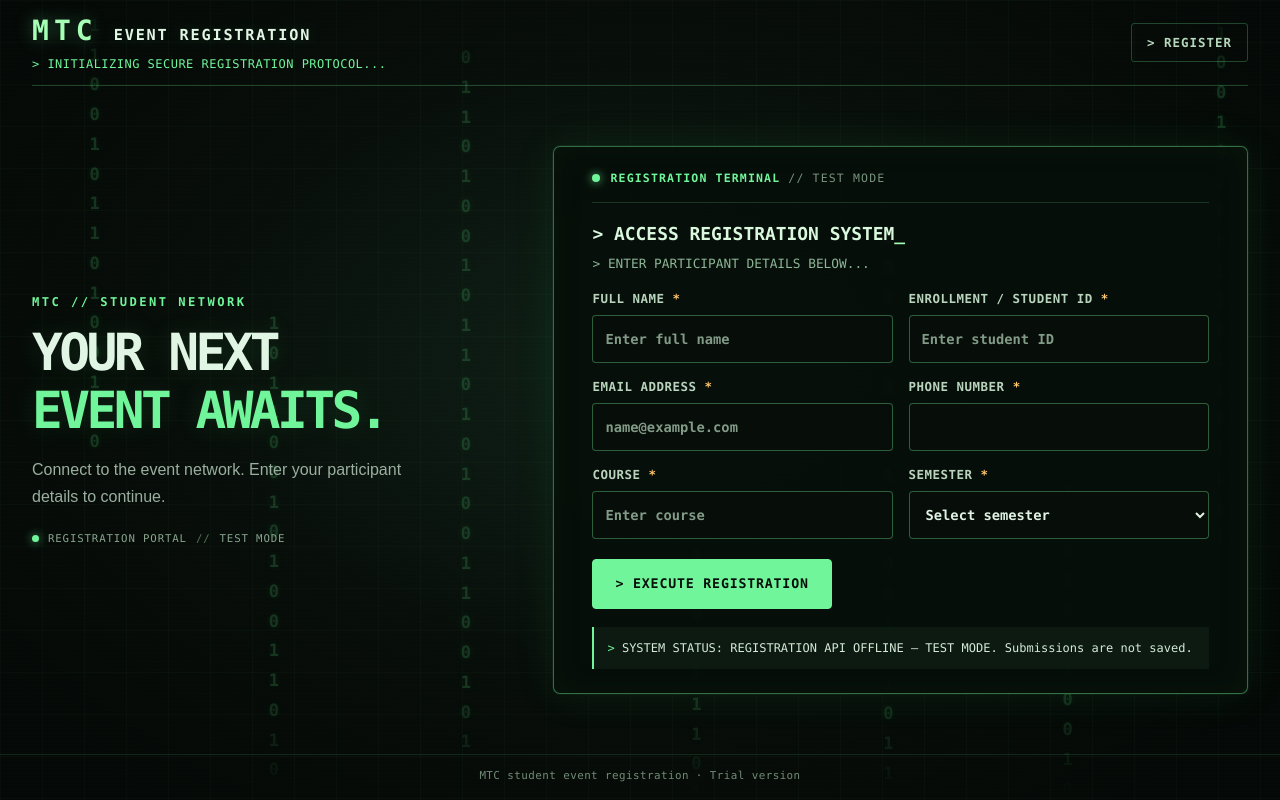
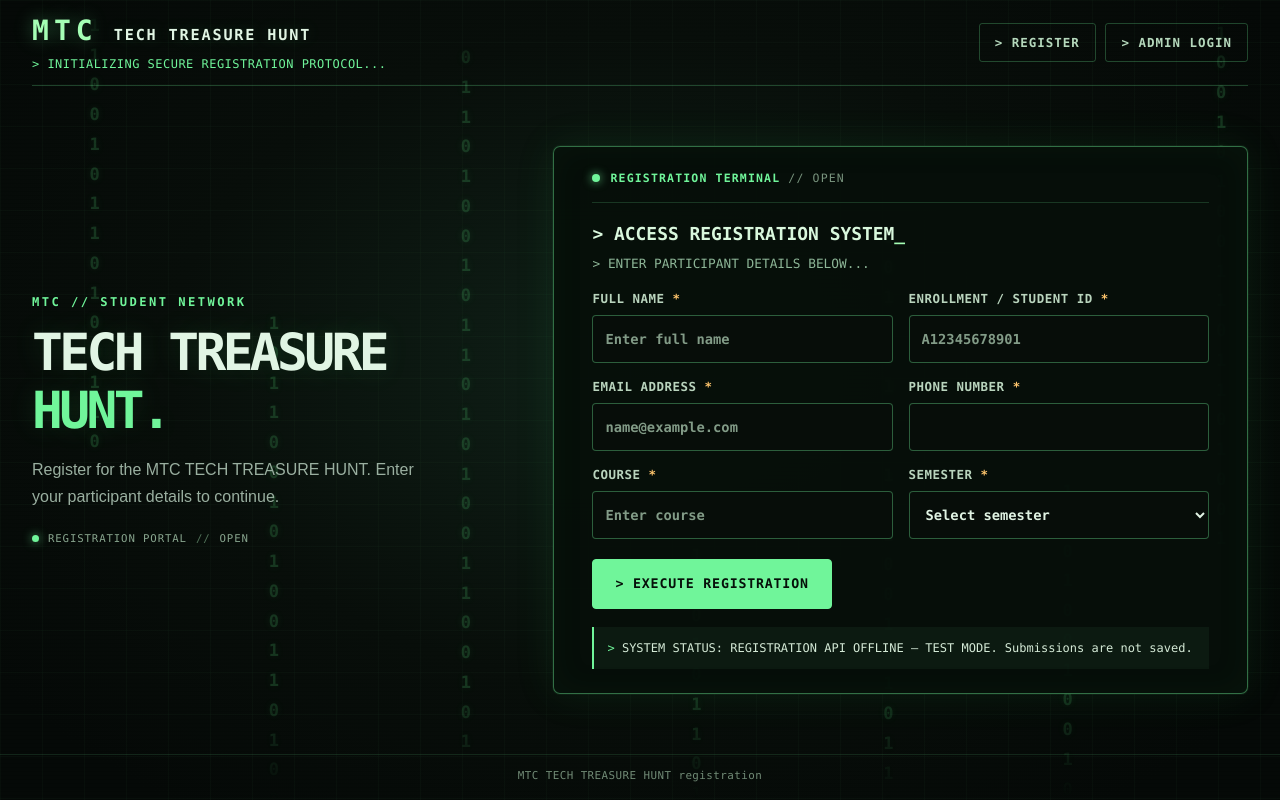
Before and after one commit to Rithwik208-ai/mtc-event-registration-trial, a website: page frontend/index.html in a window 1280 px wide. Drawn offline with Linux system fonts and the light colour scheme; no server answers.

Commit message:
Add files via upload

```diff
--- a/frontend/index.html
+++ b/frontend/index.html
@@ -3,8 +3,8 @@
   <head>
     <meta charset="utf-8">
     <meta name="viewport" content="width=device-width, initial-scale=1">
-    <meta name="description" content="Register for an MTC student event.">
-    <title>MTC Event Registration</title>
+    <meta name="description" content="Register for the MTC TECH TREASURE HUNT.">
+    <title>TECH TREASURE HUNT | MTC</title>
     <link rel="stylesheet" href="/css/style.css">
   </head>
   <body>
@@ -22,27 +22,28 @@
       <div class="header-copy">
         <a class="brand" href="/" aria-label="MTC event registration home">
           <span class="brand-mark">MTC</span>
-          <span class="brand-title">EVENT REGISTRATION</span>
+          <span class="brand-title">TECH TREASURE HUNT</span>
         </a>
         <p class="hero-subtitle">&gt; INITIALIZING SECURE REGISTRATION PROTOCOL...</p>
       </div>
       <nav aria-label="Main navigation">
         <a href="#registration">&gt; REGISTER</a>
+        <a href="/admin">&gt; ADMIN LOGIN</a>
       </nav>
     </header>
 
     <main>
       <section class="intro" aria-labelledby="page-title">
         <p class="eyebrow">MTC // STUDENT NETWORK</p>
-        <h1 id="page-title">YOUR NEXT<br><span>EVENT AWAITS.</span></h1>
-        <p class="intro-copy">Connect to the event network. Enter your participant details to continue.</p>
-        <p class="intro-meta"><span aria-hidden="true"></span> REGISTRATION PORTAL <span class="meta-divider">//</span> TEST MODE</p>
+        <h1 id="page-title">TECH TREASURE<br><span>HUNT.</span></h1>
+        <p class="intro-copy">Register for the MTC TECH TREASURE HUNT. Enter your participant details to continue.</p>
+        <p class="intro-meta"><span aria-hidden="true"></span> REGISTRATION PORTAL <span class="meta-divider">//</span> OPEN</p>
       </section>
 
       <section class="form-card" id="registration" aria-labelledby="form-title">
         <div class="terminal-heading">
           <span class="system-indicator" aria-hidden="true"></span>
-          <p>REGISTRATION TERMINAL <span>// TEST MODE</span></p>
+          <p>REGISTRATION TERMINAL <span>// OPEN</span></p>
         </div>
         <h2 id="form-title">&gt; ACCESS REGISTRATION SYSTEM<span class="cursor">_</span></h2>
         <p class="form-instructions">&gt; ENTER PARTICIPANT DETAILS BELOW...</p>
@@ -54,7 +55,7 @@
             </label>
             <label>
               <span class="field-label">ENROLLMENT / STUDENT ID <span aria-hidden="true">*</span></span>
-              <input name="studentId" autocomplete="off" required maxlength="30" placeholder="Enter student ID">
+              <input name="studentId" autocomplete="off" required minlength="12" maxlength="12" pattern="[Aa][0-9]{11}" title="Enter A followed by exactly 11 digits." placeholder="A12345678901">
             </label>
             <label>
               <span class="field-label">EMAIL ADDRESS <span aria-hidden="true">*</span></span>
@@ -84,13 +85,13 @@
             </label>
           </div>
           <button type="submit"><span aria-hidden="true">&gt; </span>EXECUTE REGISTRATION</button>
-          <p class="form-message" id="form-message" data-state="info" role="status" aria-live="polite">SYSTEM STATUS: CHECKING DATABASE CONNECTION — TEST MODE.</p>
+          <p class="form-message" id="form-message" data-state="info" role="status" aria-live="polite">SYSTEM STATUS: CHECKING REGISTRATION SERVICE.</p>
         </form>
       </section>
     </main>
 
     <footer>
-      <p>MTC student event registration · Trial version</p>
+      <p>MTC TECH TREASURE HUNT registration</p>
     </footer>
     <script src="/js/registration.js" defer></script>
   </body>
```
Also changed, not shown: frontend/admin.html (+1 -1 lines).
